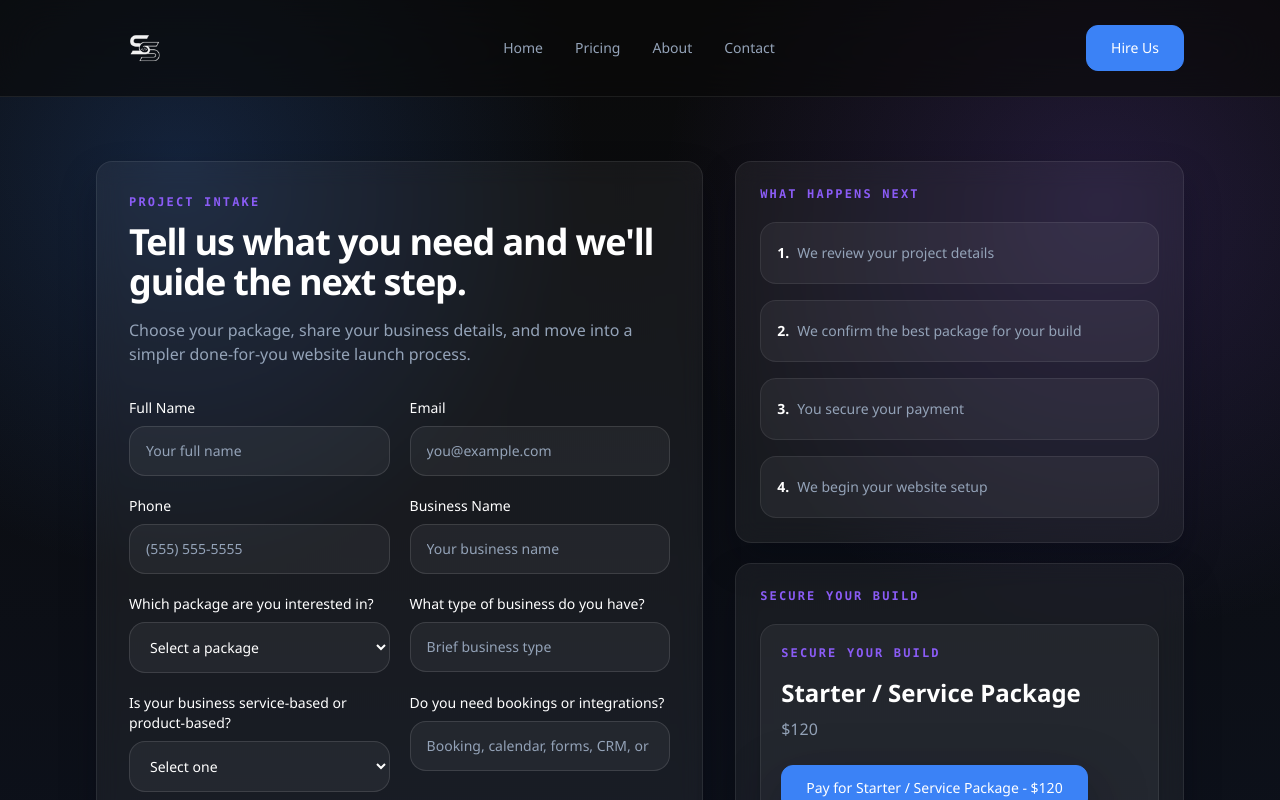
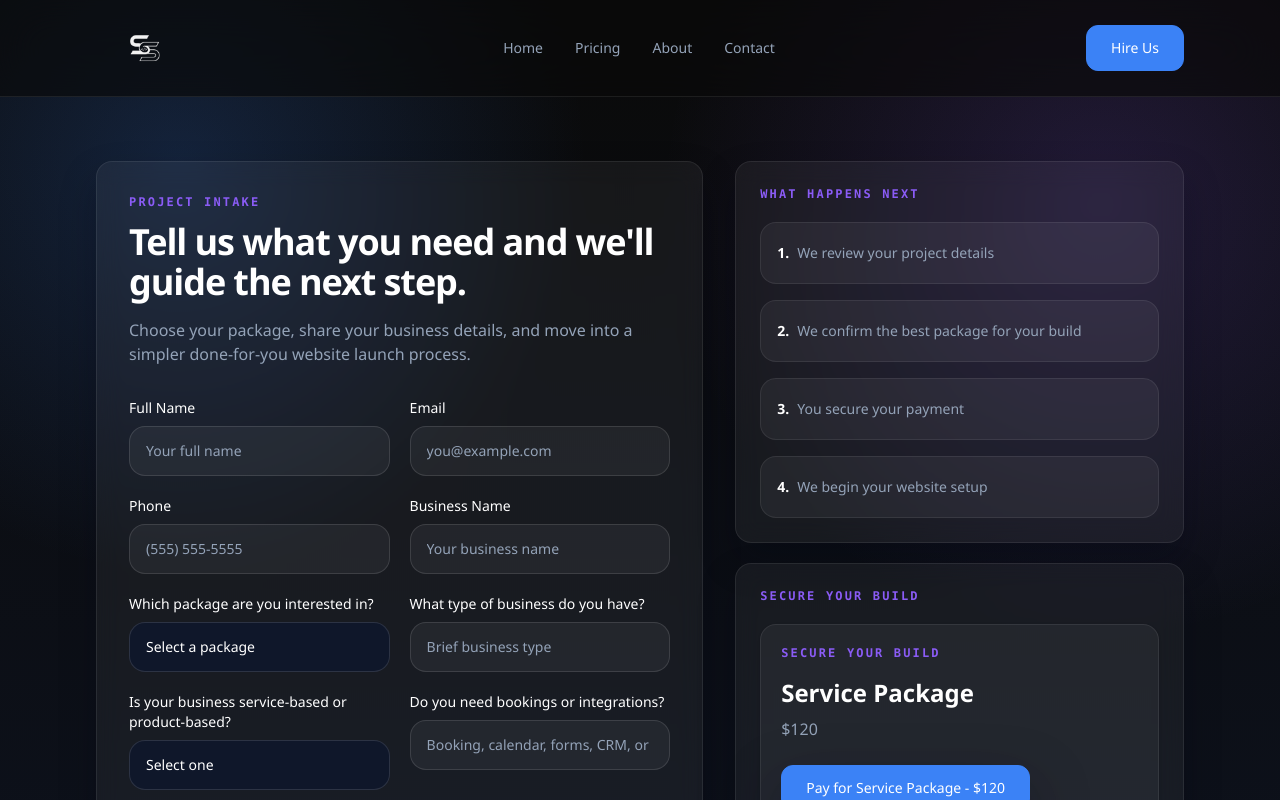
Before and after one commit to MySaaS1023/SS, a Next.js app: page /get-started in a window 1280 px wide. Shown: the top 800 px of the page. Built offline with nearby package versions, Linux system fonts and the light colour scheme.

Commit message:
fix package dropdown and naming

```diff
--- a/components/intake-form.tsx
+++ b/components/intake-form.tsx
@@ -8,13 +8,14 @@ import { primaryButtonClass } from "@/lib/styles";
 
 const inputClassName =
   "mt-2 w-full rounded-2xl border border-[var(--line)] bg-[rgba(255,255,255,0.05)] px-4 py-3.5 text-sm text-white outline-none transition placeholder:text-[var(--muted)] focus:border-[rgba(59,130,246,0.35)] focus:ring-4 focus:ring-[rgba(59,130,246,0.12)]";
+const selectClassName = `${inputClassName} appearance-none bg-[#0f172a] text-white [color-scheme:dark]`;
 
 type IntakeFormProps = {
   selectedPackage?: PackageKey;
 };
 
 const packageLabelMap: Record<PackageKey, string> = {
-  starter: "Starter / Service Package",
+  starter: "Service Package",
   business: "Business Package",
   premium: "Premium Package",
 };
@@ -169,14 +170,15 @@ export function IntakeForm({ selectedPackage }: IntakeFormProps) {
             Which package are you interested in?
             <select
               name="selectedPackage"
-              className={inputClassName}
+              className={selectClassName}
               defaultValue={selectedPackage ?? ""}
+              style={{ backgroundColor: "#0f172a", color: "#ffffff" }}
               required
             >
               <option value="" disabled={!selectedPackage}>
                 Select a package
               </option>
-              <option value="starter">Starter / Service Package</option>
+              <option value="starter">Service Package</option>
               <option value="business">Business Package</option>
               <option value="premium">Premium Package</option>
             </select>
@@ -192,7 +194,12 @@ export function IntakeForm({ selectedPackage }: IntakeFormProps) {
           </label>
           <label className="block text-sm font-medium text-white">
             Is your business service-based or product-based?
-            <select name="serviceModel" className={inputClassName} defaultValue="">
+            <select
+              name="serviceModel"
+              className={selectClassName}
+              defaultValue=""
+              style={{ backgroundColor: "#0f172a", color: "#ffffff" }}
+            >
               <option value="" disabled>
                 Select one
               </option>
--- a/lib/site-data.ts
+++ b/lib/site-data.ts
@@ -1,5 +1,5 @@
 export type PackageName =
-  | "Starter / Service Package"
+  | "Service Package"
   | "Business Package"
   | "Premium Package";
 export type PackageKey = "starter" | "business" | "premium";
@@ -7,7 +7,7 @@ export type PackageKey = "starter" | "business" | "premium";
 export type PricingPackage = {
   key: PackageKey;
   name: PackageName;
-  shortName: "Starter" | "Business" | "Premium";
+  shortName: "Service" | "Business" | "Premium";
   price: string;
   description: string;
   features: string[];
@@ -29,8 +29,8 @@ export const navLinks = [
 export const pricingPackages: PricingPackage[] = [
   {
     key: "starter",
-    name: "Starter / Service Package",
-    shortName: "Starter",
+    name: "Service Package",
+    shortName: "Service",
     price: "$120",
     description: "A clean launch package for businesses that want a strong first website.",
     features: [
```
